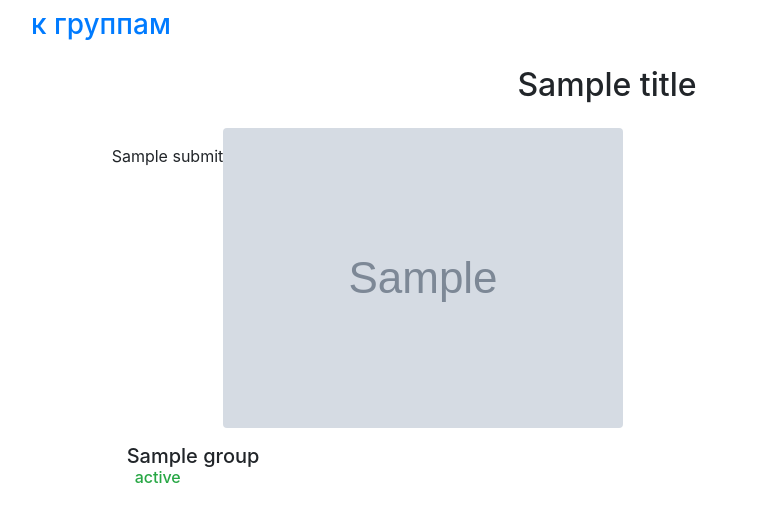
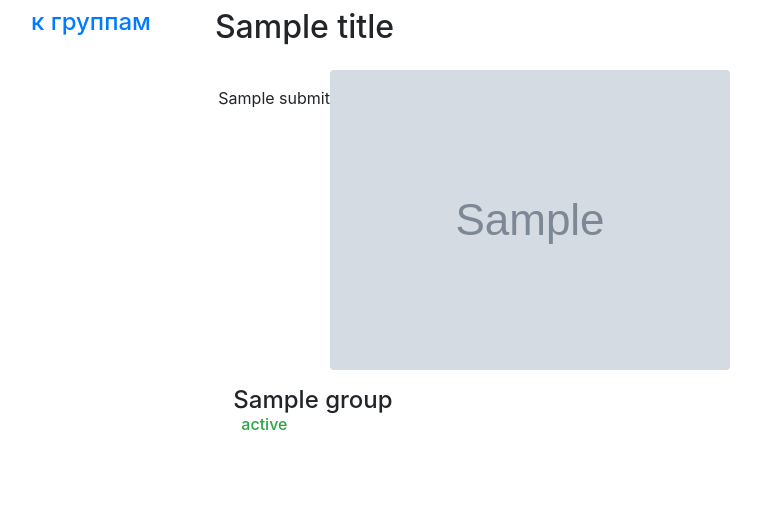
Before and after one commit to alexarlord-boop/VK-Manager, a Flask app: template templates/events.html in a window 1280 px wide. Shown: the part 98-620 px from the top of the page, without its empty margins (33-794 px from the left). Run offline with Flask 2, Linux system fonts and the light colour scheme; the template is opened without the code that fills it: values that come from a table or form of the project are taken from there, most other values are stand-ins (such as "Sample title", 1, 10 or a date in 2020); grey boxes marked "Sample" are stand-in pictures; some libraries are stand-ins or nearby versions.

Commit message:
vse gotovo

```diff
--- a/main.py
+++ b/main.py
@@ -39,7 +39,7 @@ def get_group(group_ids):
     group_ids = ','.join(list(map(str, group_ids)))
     # print(group_ids)
     groups = vk.groups.getById(group_ids=group_ids,
-                               fields=['activity', 'description', 'status'])
+                               fields=['activity', 'description', 'status', 'links'])
     # print(groups)
     return groups
 
@@ -164,9 +164,10 @@ def choice():
 
     # move links into static
     main_choice = [{'title': 'Группы', 'link': '/vkg/filter/groups/all',
-                    'img': 'https://avatars.mds.yandex.net/get-pdb/1848399/1348e1e6-0aab-4d3a-b7e0-3dedb221e434/s1200?webp=false'},
+                    'img': 'https://cdn.dribbble.com/users/428722/screenshots/2525532/pattern-medical.png'},
                    {'title': 'События', 'link': '/vkg/filter/events/all',
-                    'img': 'https://avatars.mds.yandex.net/get-pdb/1848399/1348e1e6-0aab-4d3a-b7e0-3dedb221e434/s1200?webp=false'}]
+                    # 'img': 'https://avatars.mds.yandex.net/get-pdb/1848399/1348e1e6-0aab-4d3a-b7e0-3dedb221e434/s1200?webp=false'
+                    'img': 'https://cdn.dribbble.com/users/12516/screenshots/2381439/kmc_social.png'}]
 
     return render_template('choice.html', cards=main_choice)
 
--- a/templates/pages.html
+++ b/templates/pages.html
@@ -3,13 +3,14 @@
 {% block content%}
 <div class="nav ml-5">
     {%if typ == 'events'%}
-        <a class="nav-link h3" href=/vkg/filter/{{typ}}/all>к событиям</a>
+        <a class="nav-link h4" href=/vkg/filter/{{typ}}/all>к событиям</a>
     {%else%}
-        <a class="nav-link h3" href=/vkg/filter/{{typ}}/all>к группам</a>
+        <a class="nav-link h4" href=/vkg/filter/{{typ}}/all>к группам</a>
     {%endif%}
+    <h2 class="text-center m-0 pl-5 p-2">{{title}}</h2>
     </div>
-<h2 class="text-center m-0 p-2">{{title}}</h2>
-<div class="mx-auto col-10 ml-10">
+
+<div class="mx-auto col-8 ">
 
     {%if groups|length == 0%}
         <h3 class="text-secondary text-center">упс! похоже у вас нет таких страниц.</h3>
@@ -28,7 +29,7 @@
                     <img src={{g['photo_100']}} class="rounded">
                 </a></div>
                 <div class="d-inline text-break col-8 pt-3">
-                    <h5 class="my-0">{{g['name']}}</h5>
+                    <h4 class="my-0">{{g['name']}}</h4>
 
                     {%if typ == 'events'%}
                         {%if g['was'] == 1%}
```
Also changed, not shown: templates/choice.html (+7 -7 lines).
